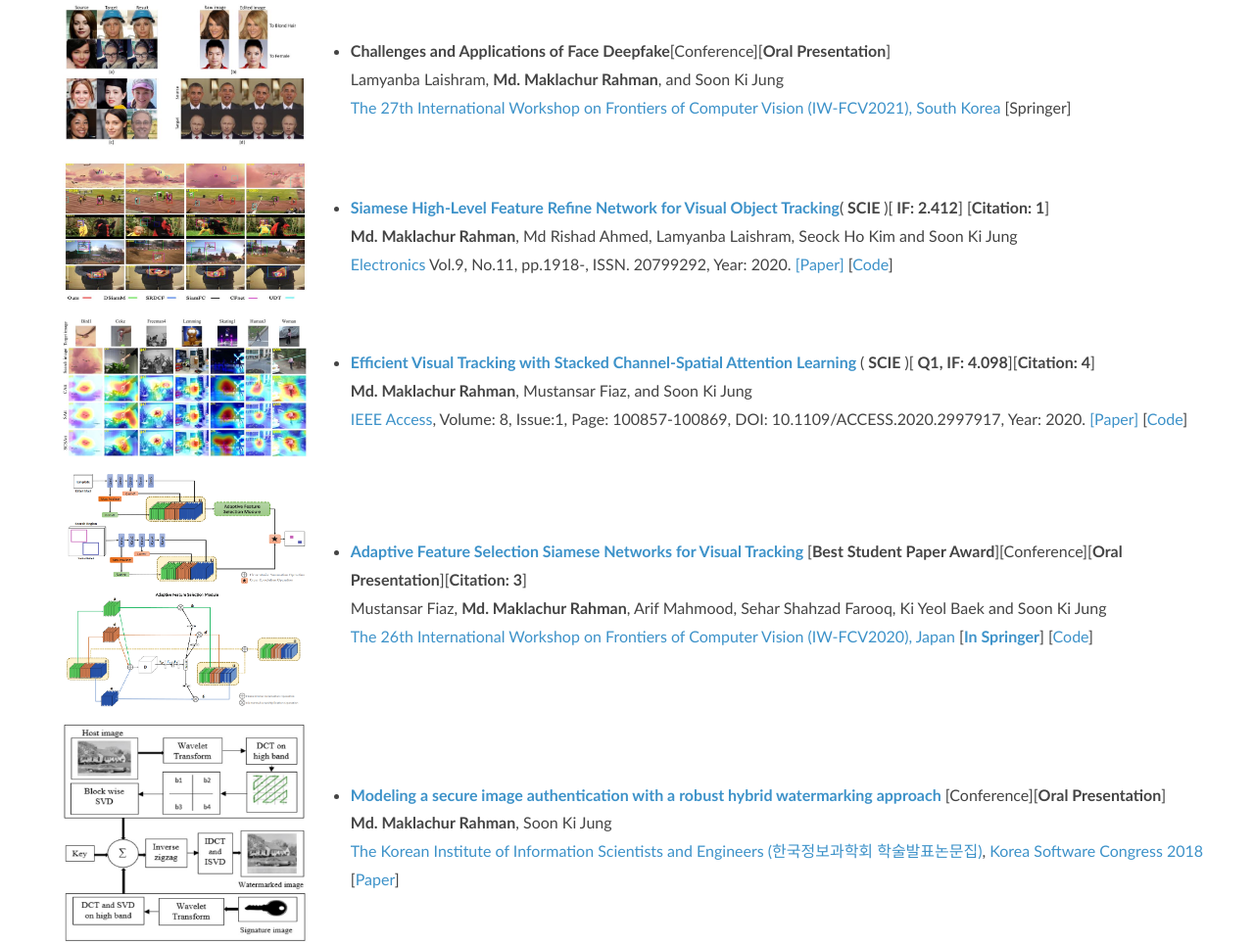
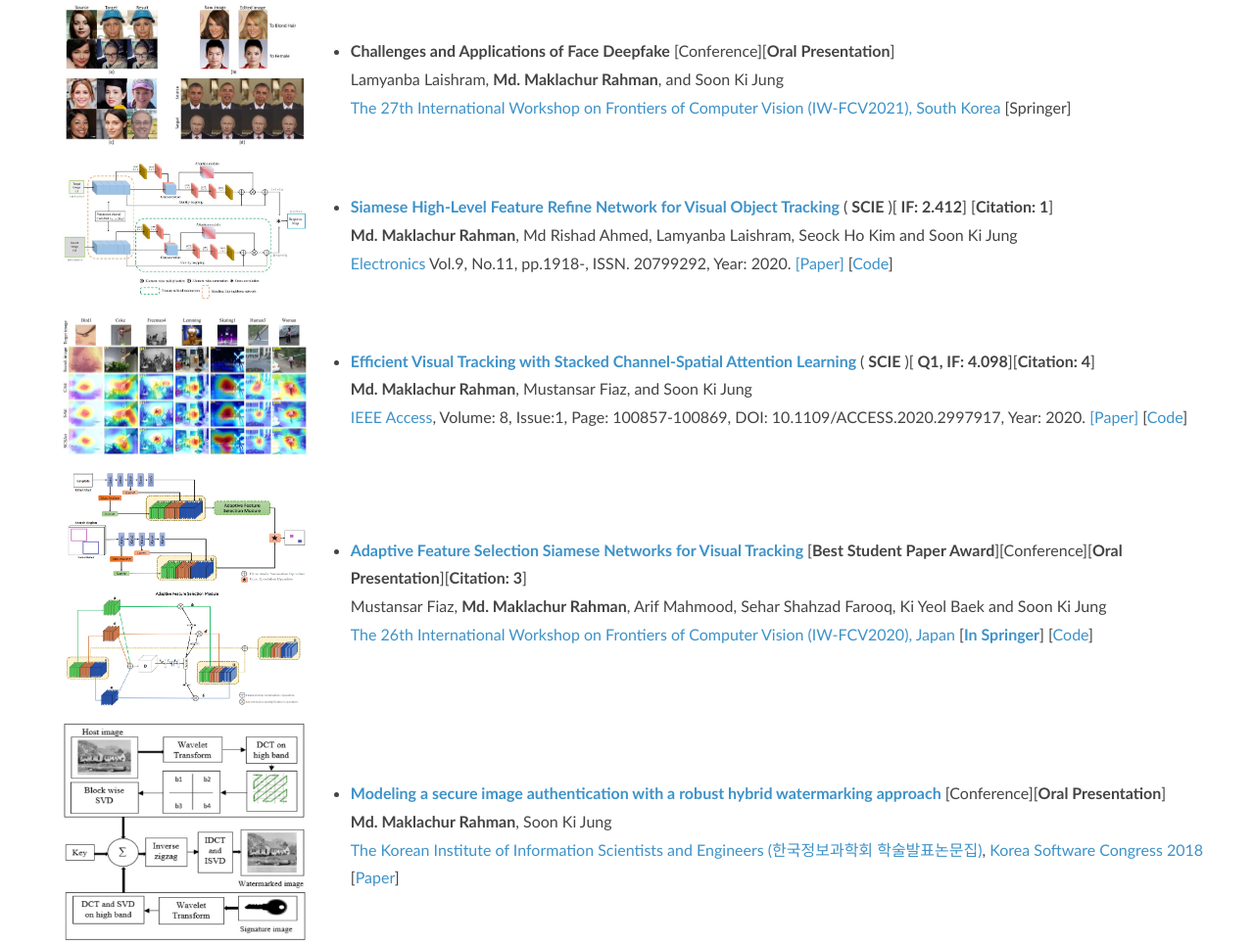
Before and after one commit to maklachur/maklachur.github.io, a plain HTML site: page index.html in a window 1280 px wide. Shown: the part 1070-2035 px from the top of the page at 98% size. Drawn offline with nearby package versions, Linux system fonts and the light colour scheme.

Commit message:
project arch

```diff
--- a/index.html
+++ b/index.html
@@ -145,7 +145,7 @@
 								<div class="media">
 									<div class="media-body">
 										<ul>
-											<li> <b>Challenges and Applications of Face Deepfake</b>[Conference][<b>Oral Presentation</b>]
+											<li> <b>Challenges and Applications of Face Deepfake</b> [Conference][<b>Oral Presentation</b>]
 												<br />Lamyanba Laishram, <b>Md. Maklachur Rahman</b>, and Soon Ki Jung
 												<br /> <a href="https://sites.google.com/view/iwfcv2021" target="_blank">The 27th International Workshop on Frontiers of Computer Vision (IW-FCV2021), South Korea</a> [Springer]
 											</li>
@@ -158,13 +158,13 @@
 					<table>
 						<tr>
 							<td>
-								<img src="./images/mdpi_electronics2020.JPG" alt="SiamFRN" class="image left" width="250px" />
+								<img src="./images/SiamFRN_arch.JPG" alt="SiamFRN" class="image left" width="250px" />
 							</td>
 							<td>
 								<div class="media">
 									<div class="media-body">
 										<ul>
-											<li> <a href="https://www.mdpi.com/2079-9292/9/11/1918/htm" target="_blank"><b>Siamese High-Level Feature Refine Network for Visual Object Tracking</b></a>(<b> SCIE </b>)[<b> IF: 2.412</b>] [<b>Citation: 1</b>]
+											<li> <a href="https://www.mdpi.com/2079-9292/9/11/1918/htm" target="_blank"><b>Siamese High-Level Feature Refine Network for Visual Object Tracking</b></a> (<b> SCIE </b>)[<b> IF: 2.412</b>] [<b>Citation: 1</b>]
 												<br/> <b>Md. Maklachur Rahman</b>, Md Rishad Ahmed, Lamyanba Laishram, Seock Ho Kim and Soon Ki Jung
 												<br />	<a href="https://www.mdpi.com/journal/electronics" target="_blank">Electronics</a> Vol.9, No.11, pp.1918-, ISSN. 20799292, Year: 2020. <a href="https://www.mdpi.com/2079-9292/9/11/1918/htm" target="_blank">[Paper]</a> [<a href="https://github.com/maklachur/SiamFRN" target="_blank">Code</a>]
 											</li>
```
